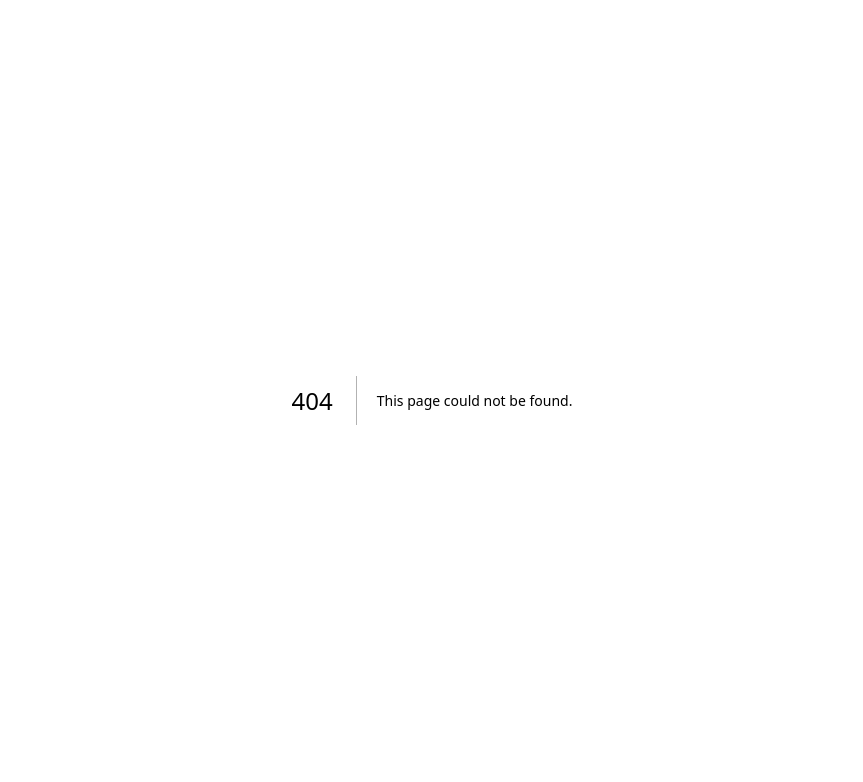
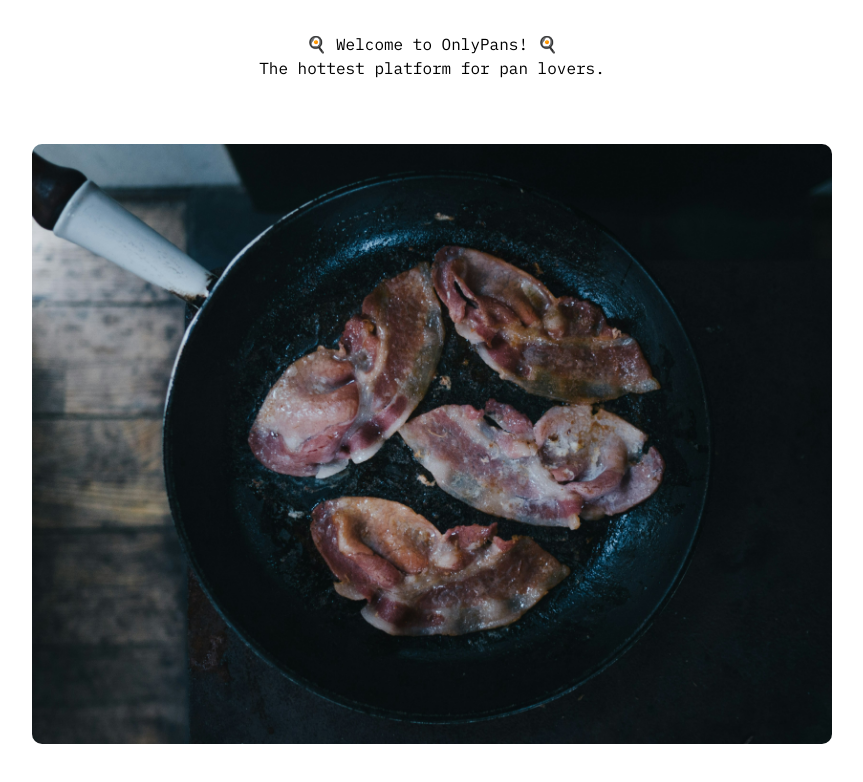
Before and after one commit to dcryan/personal-website, a Next.js app: page /onlyfans in a window 1280 px wide. Before the commit this address had no page. Shown: the top 782 px of the page, without its empty margins (208-1071 px from the left). Built offline with nearby package versions, Linux system fonts and the light colour scheme.

Commit message:
feat: onlypans

```diff
--- a/next.config.mjs
+++ b/next.config.mjs
@@ -1,4 +1,8 @@
 /** @type {import('next').NextConfig} */
-const nextConfig = {};
+const nextConfig = {
+  images: {
+    domains: ["images.unsplash.com"],
+  },
+};
 
 export default nextConfig;
--- /dev/null
+++ b/src/app/onlyfans/page.tsx
@@ -0,0 +1,32 @@
+import Image from "next/image";
+import Pan from "../../../assets/pan.png";
+
+export default function Home() {
+  return (
+    <div>
+      <main style={{ textAlign: "center", padding: "2rem" }}>
+        <h1>🍳 Welcome to OnlyPans! 🍳</h1>
+        <p>The hottest platform for pan lovers.</p>
+        <div
+          style={{
+            marginTop: "2rem",
+            display: "flex",
+            justifyContent: "center",
+          }}
+        >
+          <Image
+            src={Pan}
+            alt="A glorious pan"
+            width={800}
+            height={533}
+            style={{
+              marginTop: "2rem",
+              borderRadius: "10px",
+              maxWidth: "100%",
+            }}
+          />
+        </div>
+      </main>
+    </div>
+  );
+}
```
Also changed, not shown: assets/pan.png (added).
